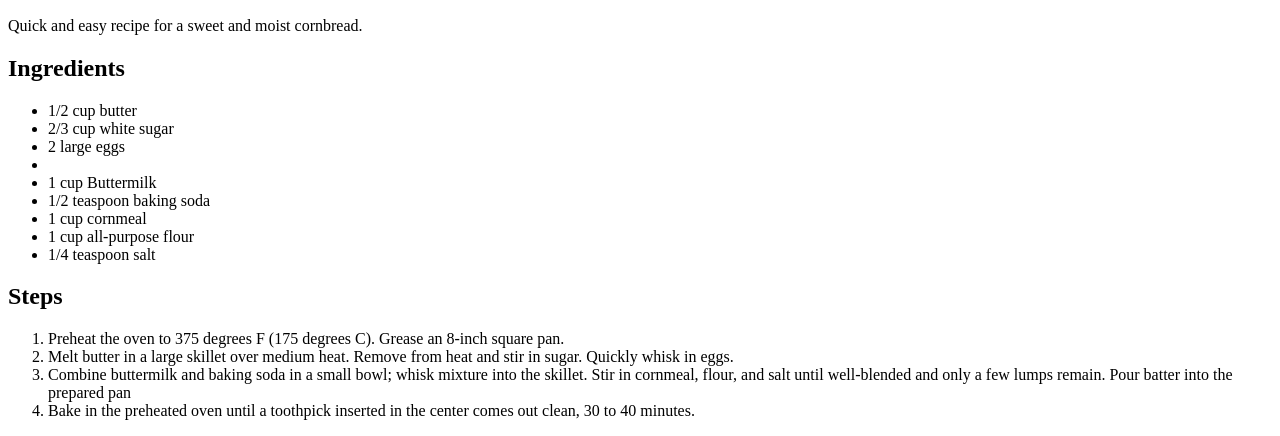
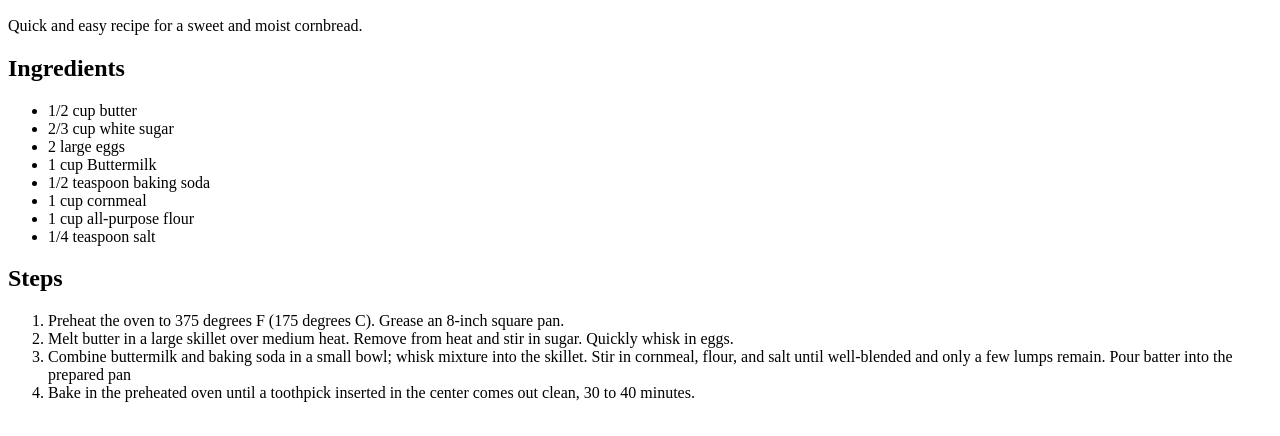
Before and after one commit to LevyOcampo/odin-recipes, a plain HTML site: page recipes/buttermilkCornbread.html in a window 1280 px wide. Shown: the part 434-870 px from the top of the page. Drawn offline with Linux system fonts and the light colour scheme.

Commit message:
Syntax error: didn't close a <li>

```diff
--- a/recipes/buttermilkCornbread.html
+++ b/recipes/buttermilkCornbread.html
@@ -15,7 +15,7 @@
     <ul>
         <li>1/2 cup butter</li>
         <li>2/3 cup white sugar</li>
-        <li>2 large eggs<li>
+        <li>2 large eggs</li>
         <li>1 cup Buttermilk</li>
         <li>1/2 teaspoon baking soda</li>
         <li>1 cup cornmeal</li>
```
